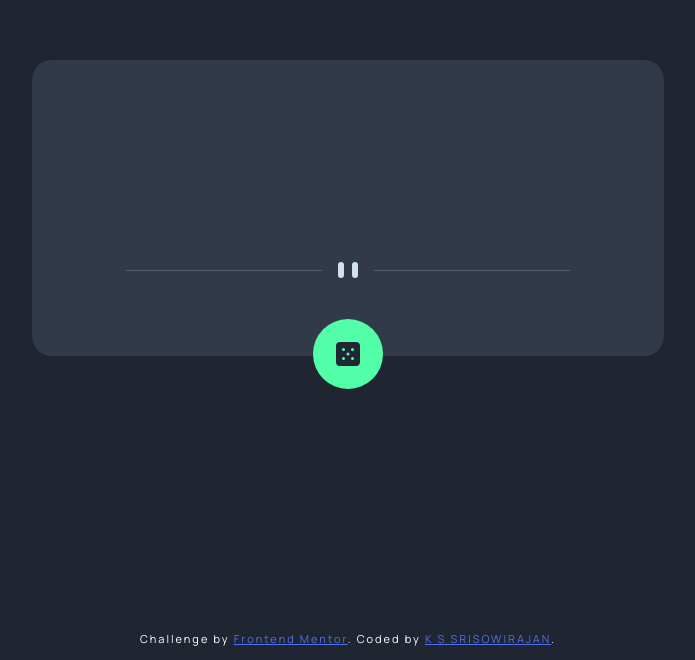
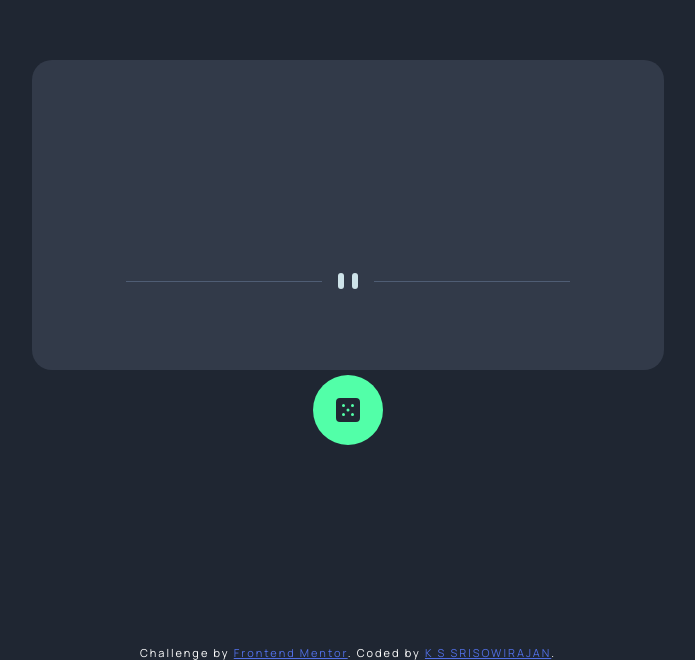
Before and after one commit to SRIMANKS/FRONTENDMENTOR, a plain HTML site: page advice-generator-app-main/index.html in a window 1280 px wide. Shown: the part 140-800 px from the top of the page, without its empty margins (292-987 px from the left). Drawn offline with Linux system fonts and the light colour scheme; no server answers.

Commit message:
updated for mobile

```diff
--- a/advice-generator-app-main/style.css
+++ b/advice-generator-app-main/style.css
@@ -22,7 +22,7 @@ body {
   justify-content: space-evenly;
   margin-top: 25vh;
   position: relative;
-  height: 33vh;
+  height: 350px;
   width: 600px;
   background-color: hsl(217, 19%, 24%);
   border-radius: 20px;
@@ -60,7 +60,7 @@ body {
   height: 70px;
   width: 70px;
   border-radius: 35px;
-  margin-top: 36.5vh;
+  margin-top: 390px;
 }
 .dice:hover{
     box-shadow: 0px 0px 35px hsl(150, 100%, 66%)
```
